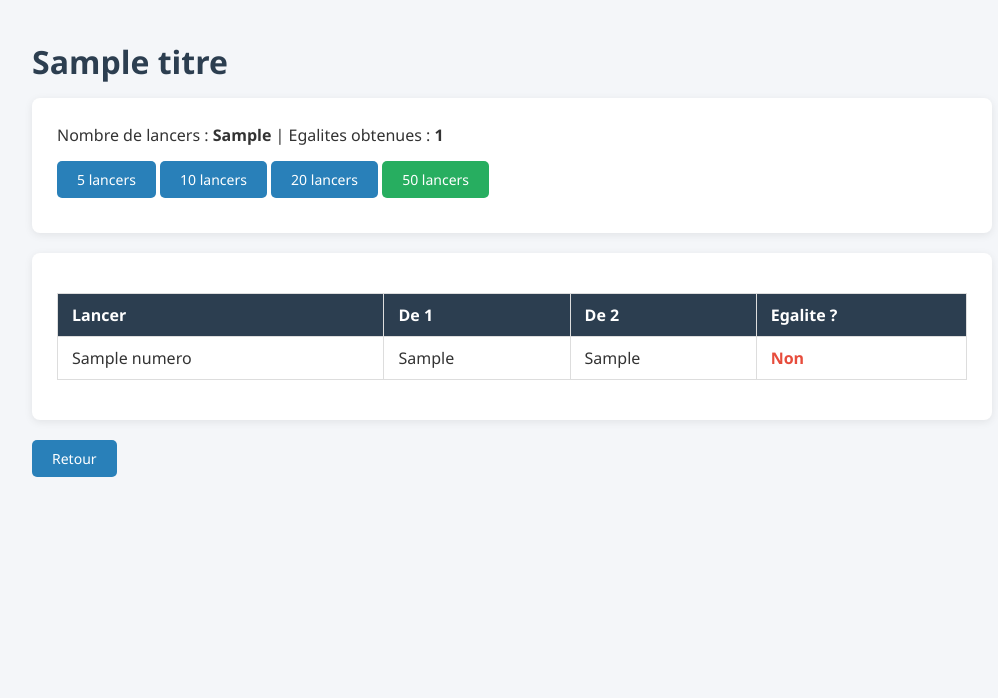
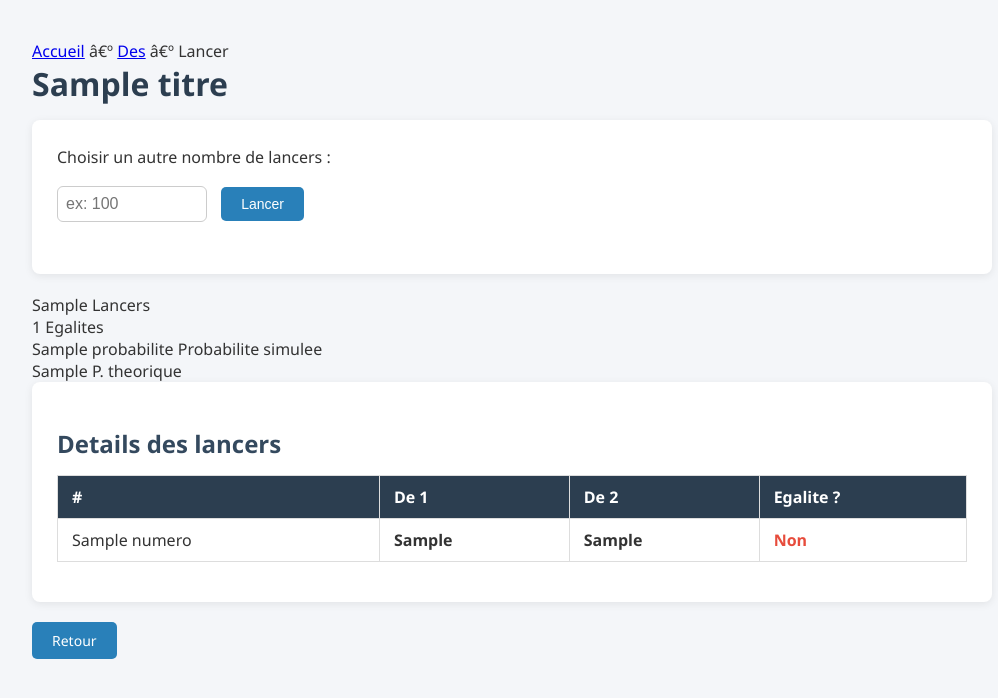
Before and after one commit to sakinatouboussim2-netizen/projet-django, a Django app: template projet_django/templates/des_app/lancer.html in a window 1280 px wide. Shown: the part 55-753 px from the top of the page, without its empty margins (128-1126 px from the left). Run offline with Django 4.2, Linux system fonts and the light colour scheme; the template is opened without the code that fills it: most values are stand-ins (such as "Sample title", 1, 10 or a date in 2020).

Commit message:
fix: ajout formulaire saisie nb lancers + 4eme carte simulation

```diff
--- a/projet_django/templates/des_app/lancer.html
+++ b/projet_django/templates/des_app/lancer.html
@@ -1,43 +1,53 @@
 {% extends 'base.html' %}
+{% block titre %}Lancer des des{% endblock %}
+{% block contenu %}
 
-{% block titre %}Lancer des des{% endblock %}
+<div class="breadcrumb">
+    <a href="/">Accueil</a> <span>â€º</span> <a href="/des/">Des</a> <span>â€º</span> Lancer
+</div>
 
-{% block contenu %}
 <h1>{{ titre }}</h1>
 
 <div class="card">
-    <p>Nombre de lancers : <strong>{{ nb }}</strong> | Egalites obtenues : <strong>{{ nb_egalites }}</strong></p>
-    <div style="margin: 10px 0;">
-        <a href="/des/lancer/?nb=5" class="btn">5 lancers</a>
-        <a href="/des/lancer/?nb=10" class="btn">10 lancers</a>
-        <a href="/des/lancer/?nb=20" class="btn">20 lancers</a>
-        <a href="/des/lancer/?nb=50" class="btn btn-green">50 lancers</a>
+    <p>Choisir un autre nombre de lancers :</p>
+    <form method="get" action="/des/lancer/">
+        <input type="number" name="nb" value="{{ nb }}" min="1" max="100000" placeholder="ex: 100" style="padding:8px;font-size:1rem;border-radius:6px;border:1px solid #ccc;width:150px;">
+        <button type="submit" class="btn" style="margin-left:10px;">Lancer</button>
+    </form>
+</div>
+
+<div class="stat-grid">
+    <div class="stat-box">
+        <span class="chiffre">{{ nb }}</span>
+        <span class="label">Lancers</span>
+    </div>
+    <div class="stat-box green">
+        <span class="chiffre">{{ nb_egalites }}</span>
+        <span class="label">Egalites</span>
+    </div>
+    <div class="stat-box orange">
+        <span class="chiffre">{{ probabilite }}</span>
+        <span class="label">Probabilite simulee</span>
+    </div>
+    <div class="stat-box purple">
+        <span class="chiffre">{{ probabilite_theorique }}</span>
+        <span class="label">P. theorique</span>
     </div>
 </div>
 
 <div class="card">
+    <h2>Details des lancers</h2>
     <table>
         <thead>
-            <tr>
-                <th>Lancer</th>
-                <th>De 1</th>
-                <th>De 2</th>
-                <th>Egalite ?</th>
-            </tr>
+            <tr><th>#</th><th>De 1</th><th>De 2</th><th>Egalite ?</th></tr>
         </thead>
         <tbody>
-            {% for l in lancers %}
+            {% for lancer in lancers %}
             <tr>
-                <td>{{ l.numero }}</td>
-                <td>{{ l.de1 }}</td>
-                <td>{{ l.de2 }}</td>
-                <td>
-                    {% if l.egal %}
-                    <span class="oui">Oui</span>
-                    {% else %}
-                    <span class="non">Non</span>
-                    {% endif %}
-                </td>
+                <td>{{ lancer.numero }}</td>
+                <td><strong>{{ lancer.de1 }}</strong></td>
+                <td><strong>{{ lancer.de2 }}</strong></td>
+                <td>{% if lancer.egal %}<span class="oui">Oui</span>{% else %}<span class="non">Non</span>{% endif %}</td>
             </tr>
             {% endfor %}
         </tbody>
```
Also changed, not shown: projet_django/templates/des_app/accueil.html (+38 -11 lines).
